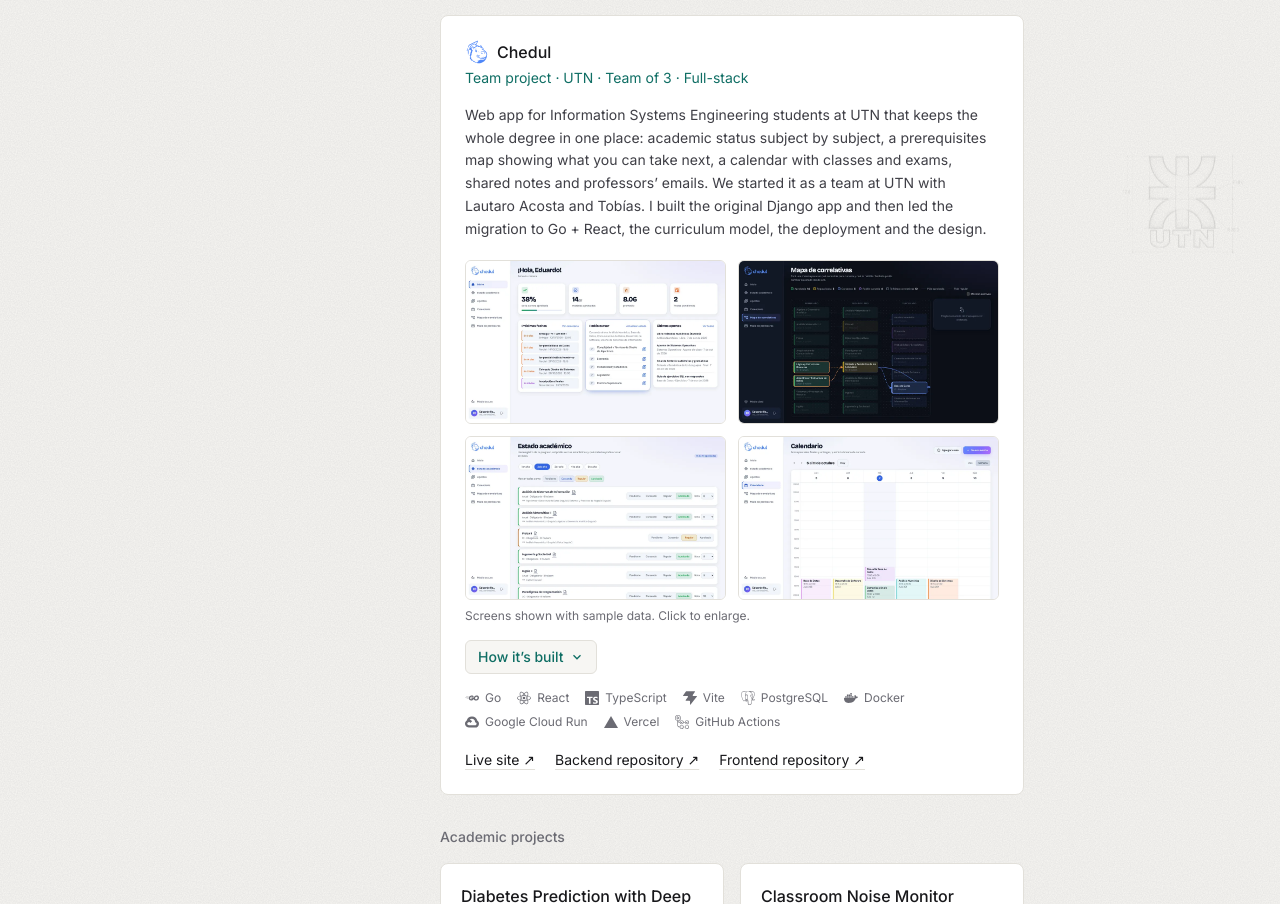
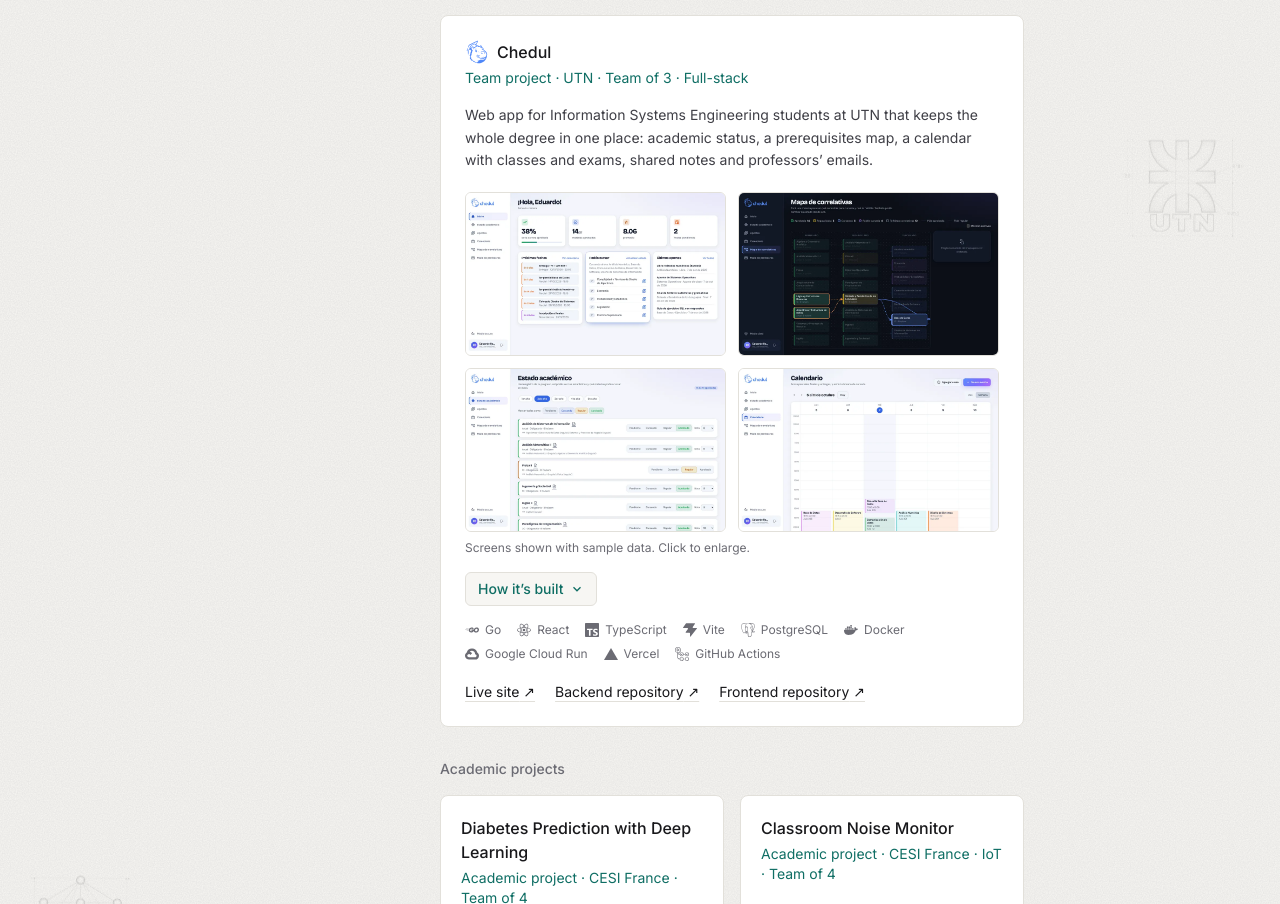
Before and after one commit to deadour/portfolio, a React (Vite) app: page / in a window 1280 px wide. Shown: the part 4915-5819 px from the top of the page. Built offline with nearby package versions, Linux system fonts and the light colour scheme.

Commit message:
Move the Chedul team note into how it's built

```diff
--- a/src/content/en.ts
+++ b/src/content/en.ts
@@ -144,8 +144,9 @@
       title: 'Chedul',
       kind: 'Team project · UTN · Team of 3 · Full-stack',
       summary:
-        'Web app for Information Systems Engineering students at UTN that keeps the whole degree in one place: academic status subject by subject, a prerequisites map showing what you can take next, a calendar with classes and exams, shared notes and professors’ emails. We started it as a team at UTN with Lautaro Acosta and Tobías. I built the original Django app and then led the migration to Go + React, the curriculum model, the deployment and the design.',
+        'Web app for Information Systems Engineering students at UTN that keeps the whole degree in one place: academic status, a prerequisites map, a calendar with classes and exams, shared notes and professors’ emails.',
       highlights: [
+        'Team project with Lautaro Acosta and Tobías Stegmayer. I built the original Django app and led the migration to Go + React, the deployment and the design.',
         'Go REST API (handlers, repositories and domain layers) and a new React + TypeScript SPA, replacing the original Django app.',
         'Full curriculum in PostgreSQL: 51 subjects, 109 prerequisites and 68 class groups with schedules, with versioned migrations.',
         'JWT login in a cookie, accent-insensitive subject search, light and dark themes and a mobile-first design.',
--- a/src/content/es.ts
+++ b/src/content/es.ts
@@ -144,8 +144,9 @@
       title: 'Chedul',
       kind: 'Proyecto en equipo · UTN · Equipo de 3 · Full-stack',
       summary:
-        'App web para estudiantes de Ingeniería en Sistemas de la UTN que organiza toda la carrera en un solo lugar: estado académico materia por materia, mapa de correlativas con lo que podés cursar, calendario con clases y parciales, apuntes compartidos y mails de profesores. Lo arrancamos en equipo con Lautaro Acosta y Tobías en la UTN. Yo hice la app original en Django y después lideré la migración a Go + React, el plan de estudios, el deploy y el diseño.',
+        'App web para estudiantes de Ingeniería en Sistemas de la UTN que organiza toda la carrera en un solo lugar: estado académico, mapa de correlativas, calendario con clases y parciales, apuntes compartidos y mails de profesores.',
       highlights: [
+        'Proyecto en equipo con Lautaro Acosta y Tobías Stegmayer. Hice la app original en Django y lideré la migración a Go + React, el deploy y el diseño.',
         'API REST en Go (capas de handlers, repositorios y dominio) y una SPA nueva en React + TypeScript, que reemplazan a la app original en Django.',
         'Plan de estudios completo en PostgreSQL: 51 materias, 109 correlativas y 68 comisiones con horarios, con migraciones versionadas.',
         'Login con JWT en cookie, buscador de materias que ignora tildes, tema claro y oscuro y diseño mobile-first.',
```
